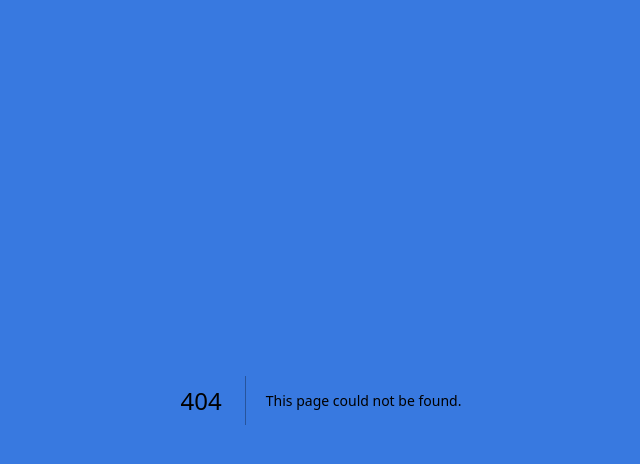
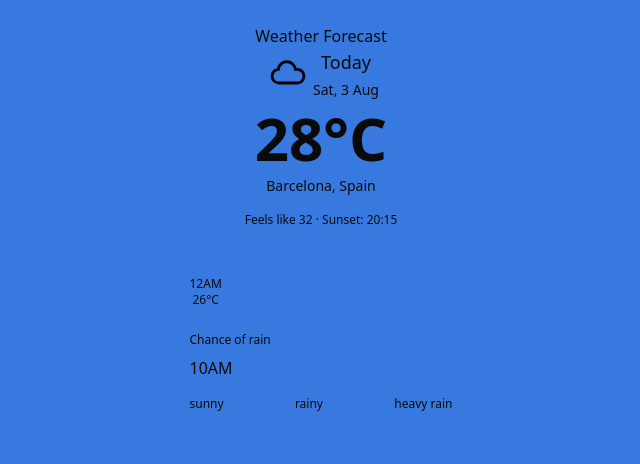
Before and after one commit to CS-IMMS/bennu_technologies_projet, a Next.js app in the folder bennu_weather_forecast/: page /Weather in a window 1280 px wide. Before the commit this address had no page. Shown: the top 464 px of the page, without its empty margins (319-959 px from the left). Built offline with nearby package versions, Linux system fonts and the light colour scheme.

Commit message:
start princial component

```diff
--- /dev/null
+++ b/bennu_weather_forecast/src/app/Weather/components/icons/icon.tsx
@@ -0,0 +1,14 @@
+const TwitterIcon = ({ props }) => (
+
+<svg version="1.1" id="Layer_1" xmlns="http://www.w3.org/2000/svg" xmlns:xlink="http://www.w3.org/1999/xlink" x="0px" y="0px"
+	 viewBox="0 0 30 30" style="enable-background:new 0 0 30 30;" xml:space="preserve">
+<path d="M4.61,16.88c0-1.15,0.36-2.17,1.08-3.07c0.72-0.9,1.63-1.48,2.74-1.73c0.31-1.37,1.02-2.49,2.11-3.37s2.35-1.32,3.76-1.32
+	c1.38,0,2.61,0.43,3.69,1.28s1.78,1.95,2.1,3.29h0.33c0.9,0,1.73,0.22,2.49,0.65s1.37,1.03,1.81,1.79c0.44,0.76,0.67,1.58,0.67,2.48
+	c0,0.88-0.21,1.7-0.63,2.45s-1,1.35-1.73,1.8c-0.73,0.45-1.54,0.69-2.41,0.72H9.41c-1.34-0.06-2.47-0.57-3.4-1.53
+	C5.08,19.37,4.61,18.22,4.61,16.88z M6.32,16.88c0,0.87,0.3,1.62,0.9,2.26s1.33,0.98,2.19,1.03h11.19c0.86-0.04,1.59-0.39,2.19-1.03
+	c0.61-0.64,0.91-1.4,0.91-2.26c0-0.88-0.33-1.63-0.98-2.27c-0.65-0.64-1.42-0.96-2.32-0.96H18.8c-0.11,0-0.17-0.06-0.17-0.18
+	l-0.07-0.57c-0.11-1.08-0.58-1.99-1.4-2.72c-0.82-0.73-1.77-1.1-2.86-1.1c-1.09,0-2.05,0.37-2.85,1.1
+	c-0.81,0.73-1.27,1.64-1.37,2.72l-0.08,0.57c0,0.12-0.07,0.18-0.2,0.18H9.27c-0.84,0.1-1.54,0.46-2.1,1.07S6.32,16.05,6.32,16.88z"
+	/>
+</svg>
+  )
--- /dev/null
+++ b/bennu_weather_forecast/src/app/Weather/page.tsx
@@ -0,0 +1,61 @@
+import { Button } from "@/components/ui/button";
+import Image from "next/image";
+import twitterIcon from "../../../public/icons/wi-cloud.svg";
+
+interface Props {}
+
+const Page: React.FC<Props> = (props) => {
+  return (
+    <>
+      <div className="container  max-w-[375px] maw-h-[812px] " >
+        <div className=" rounded-lg p-6 w-full ">
+          <div className="text-center mb-6">
+            <h2>Weather Forecast</h2>
+            <div className="flex justify-center">
+             <div>
+             <Image priority src='/icons/wi-cloud.svg' width={50} height={50} alt="tktk" />
+             </div>
+             <div>
+             <h2 className="text-lg font-medium mb-1">Today</h2>
+             <p className="text-sm">Sat, 3 Aug</p>
+             </div>
+            </div>
+            <p className="text-6xl font-bold my-2">28°C</p>
+            <p className="text-sm">
+              Barcelona, Spain
+            </p>
+            <p className="text-xs mt-4">Feels like 32 · Sunset: 20:15</p>
+          </div>
+          <div className="flex justify-between text-xs font-medium mb-6">
+            {/* Buttons */}
+          </div>
+          <div className="flex justify-between text-xs mb-6">
+            <div className="text-center">
+              {/* Icons */}
+              <p>12AM</p>
+              <p>26°C</p>
+            </div>
+            {/* Autres colonnes */}
+          </div>
+          <div>
+            <h3 className="text-xs font-medium mb-2">Chance of rain</h3>
+            <div className="flex justify-between">
+              <div className="text-center">
+                {/* Rain chances */}
+                <p>10AM</p>
+              </div>
+              {/* Autres colonnes */}
+            </div>
+            <div className="flex justify-between text-xs mt-4">
+              <p>sunny</p>
+              <p>rainy</p>
+              <p>heavy rain</p>
+            </div>
+          </div>
+        </div>
+      </div>
+    </>
+  );
+}
+
+export default Page;
--- a/bennu_weather_forecast/src/app/components/home.tsx
+++ /dev/null
@@ -1,13 +0,0 @@
-import React from 'react'
-
-interface Props {}
-
-function Home(props: Props) {
-    const {} = props
-
-    return (
-        <h>ahhhh</h>
-    )
-}
-
-export default Home
--- a/bennu_weather_forecast/src/app/globals.css
+++ b/bennu_weather_forecast/src/app/globals.css
@@ -1,3 +1,76 @@
 @tailwind base;
 @tailwind components;
 @tailwind utilities;
+
+@layer base {
+  :root {
+    --background: 0 0% 100%;
+    --foreground: 0 0% 3.9%;
+
+    --card: 0 0% 100%;
+    --card-foreground: 0 0% 3.9%;
+
+    --popover: 0 0% 100%;
+    --popover-foreground: 0 0% 3.9%;
+
+    --primary: 0 0% 9%;
+    --primary-foreground: 0 0% 98%;
+
+    --secondary: 0 0% 96.1%;
+    --secondary-foreground: 0 0% 9%;
+
+    --muted: 0 0% 96.1%;
+    --muted-foreground: 0 0% 45.1%;
+
+    --accent: 0 0% 96.1%;
+    --accent-foreground: 0 0% 9%;
+
+    --destructive: 0 84.2% 60.2%;
+    --destructive-foreground: 0 0% 98%;
+
+    --border: 0 0% 89.8%;
+    --input: 0 0% 89.8%;
+    --ring: 0 0% 3.9%;
+
+    --radius: 0.5rem;
+  }
+
+  .dark {
+    --background: 0 0% 3.9%;
+    --foreground: 0 0% 98%;
+
+    --card: 0 0% 3.9%;
+    --card-foreground: 0 0% 98%;
+
+    --popover: 0 0% 3.9%;
+    --popover-foreground: 0 0% 98%;
+
+    --primary: 0 0% 98%;
+    --primary-foreground: 0 0% 9%;
+
+    --secondary: 0 0% 14.9%;
+    --secondary-foreground: 0 0% 98%;
+
+    --muted: 0 0% 14.9%;
+    --muted-foreground: 0 0% 63.9%;
+
+    --accent: 0 0% 14.9%;
+    --accent-foreground: 0 0% 98%;
+
+    --destructive: 0 62.8% 30.6%;
+    --destructive-foreground: 0 0% 98%;
+
+    --border: 0 0% 14.9%;
+    --input: 0 0% 14.9%;
+    --ring: 0 0% 83.1%;
+  }
+}
+
+@layer base {
+  * {
+    @apply border-border;
+  }
+  body {
+    @apply bg-background text-foreground;
+  }
+}
--- a/bennu_weather_forecast/src/app/layout.tsx
+++ b/bennu_weather_forecast/src/app/layout.tsx
@@ -1,5 +1,4 @@
 import type { Metadata } from "next";
-import { Inter } from "next/font/google";
 import "./globals.css";
 
 
--- a/bennu_weather_forecast/src/app/page.tsx
+++ b/bennu_weather_forecast/src/app/page.tsx
@@ -1,10 +1,9 @@
-import Image from "next/image";
 
 export default function Home() {
 
   return (
-    <main className=" full-width full-height bg-generale-bg">
-      <Home/>
-    </main>
+    <>
+    <h1>Bennu Weather App</h1>
+    </>
   );
 }
--- /dev/null
+++ b/bennu_weather_forecast/src/components/ui/button.tsx
@@ -0,0 +1,56 @@
+import * as React from "react"
+import { Slot } from "@radix-ui/react-slot"
+import { cva, type VariantProps } from "class-variance-authority"
+
+import { cn } from "@/lib/utils"
+
+const buttonVariants = cva(
+  "inline-flex items-center justify-center whitespace-nowrap rounded-md text-sm font-medium ring-offset-background transition-colors focus-visible:outline-none focus-visible:ring-2 focus-visible:ring-ring focus-visible:ring-offset-2 disabled:pointer-events-none disabled:opacity-50",
+  {
+    variants: {
+      variant: {
+        default: "bg-primary text-primary-foreground hover:bg-primary/90",
+        destructive:
+          "bg-destructive text-destructive-foreground hover:bg-destructive/90",
+        outline:
+          "border border-input bg-background hover:bg-accent hover:text-accent-foreground",
+        secondary:
+          "bg-secondary text-secondary-foreground hover:bg-secondary/80",
+        ghost: "hover:bg-accent hover:text-accent-foreground",
+        link: "text-primary underline-offset-4 hover:underline",
+      },
+      size: {
+        default: "h-10 px-4 py-2",
+        sm: "h-9 rounded-md px-3",
+        lg: "h-11 rounded-md px-8",
+        icon: "h-10 w-10",
+      },
+    },
+    defaultVariants: {
+      variant: "default",
+      size: "default",
+    },
+  }
+)
+
+export interface ButtonProps
+  extends React.ButtonHTMLAttributes<HTMLButtonElement>,
+    VariantProps<typeof buttonVariants> {
+  asChild?: boolean
+}
+
+const Button = React.forwardRef<HTMLButtonElement, ButtonProps>(
+  ({ className, variant, size, asChild = false, ...props }, ref) => {
+    const Comp = asChild ? Slot : "button"
+    return (
+      <Comp
+        className={cn(buttonVariants({ variant, size, className }))}
+        ref={ref}
+        {...props}
+      />
+    )
+  }
+)
+Button.displayName = "Button"
+
+export { Button, buttonVariants }
--- /dev/null
+++ b/bennu_weather_forecast/src/lib/utils.ts
@@ -0,0 +1,6 @@
+import { type ClassValue, clsx } from "clsx"
+import { twMerge } from "tailwind-merge"
+
+export function cn(...inputs: ClassValue[]) {
+  return twMerge(clsx(inputs))
+}
--- a/bennu_weather_forecast/tailwind.config.ts
+++ b/bennu_weather_forecast/tailwind.config.ts
@@ -1,17 +1,20 @@
-import type { Config } from "tailwindcss";
+import type { Config } from "tailwindcss"
 
-const config: Config = {
+const config = {
+  darkMode: ["class"],
   content: [
-    "./src/pages/**/*.{js,ts,jsx,tsx,mdx}",
-    "./src/components/**/*.{js,ts,jsx,tsx,mdx}",
-    "./src/app/**/*.{js,ts,jsx,tsx,mdx}",
-  ],
+    './pages/**/*.{ts,tsx}',
+    './components/**/*.{ts,tsx}',
+    './app/**/*.{ts,tsx}',
+    './src/**/*.{ts,tsx}',
+	],
+  prefix: "",
   theme: {
-    extend: {
-      backgroundImage: {
-        "gradient-radial": "radial-gradient(var(--tw-gradient-stops))",
-        "gradient-conic":
-          "conic-gradient(from 180deg at 50% 50%, var(--tw-gradient-stops))",
+    container: {
+      center: true,
+      padding: "2rem",
+      screens: {
+        "2xl": "1400px",
       },
     },
     colors: {
@@ -24,8 +27,65 @@ const config: Config = {
       'swatch5': '#aac2df',
       'swatch6': '#3c405c',
       'swatch7': '#986580',
-    }
+    },
+    extend: {
+      colors: {
+        border: "hsl(var(--border))",
+        input: "hsl(var(--input))",
+        ring: "hsl(var(--ring))",
+        background: "hsl(var(--background))",
+        foreground: "hsl(var(--foreground))",
+        primary: {
+          DEFAULT: "hsl(var(--primary))",
+          foreground: "hsl(var(--primary-foreground))",
+        },
+        secondary: {
+          DEFAULT: "hsl(var(--secondary))",
+          foreground: "hsl(var(--secondary-foreground))",
+        },
+        destructive: {
+          DEFAULT: "hsl(var(--destructive))",
+          foreground: "hsl(var(--destructive-foreground))",
+        },
+        muted: {
+          DEFAULT: "hsl(var(--muted))",
+          foreground: "hsl(var(--muted-foreground))",
+        },
+        accent: {
+          DEFAULT: "hsl(var(--accent))",
+          foreground: "hsl(var(--accent-foreground))",
+        },
+        popover: {
+          DEFAULT: "hsl(var(--popover))",
+          foreground: "hsl(var(--popover-foreground))",
+        },
+        card: {
+          DEFAULT: "hsl(var(--card))",
+          foreground: "hsl(var(--card-foreground))",
+        },
+      },
+      borderRadius: {
+        lg: "var(--radius)",
+        md: "calc(var(--radius) - 2px)",
+        sm: "calc(var(--radius) - 4px)",
+      },
+      keyframes: {
+        "accordion-down": {
+          from: { height: "0" },
+          to: { height: "var(--radix-accordion-content-height)" },
+        },
+        "accordion-up": {
+          from: { height: "var(--radix-accordion-content-height)" },
+          to: { height: "0" },
+        },
+      },
+      animation: {
+        "accordion-down": "accordion-down 0.2s ease-out",
+        "accordion-up": "accordion-up 0.2s ease-out",
+      },
+    },
   },
-  plugins: [],
-};
-export default config;
+  plugins: [require("tailwindcss-animate")],
+} satisfies Config
+
+export default config
```
Also changed, not shown: bennu_weather_forecast/package.json (+11 -5 lines), bennu_weather_forecast/components.json (added), bennu_weather_forecast/public/icons/wi-cloud.svg (added), 1 other file (tests, documents, lock files or other folders).
